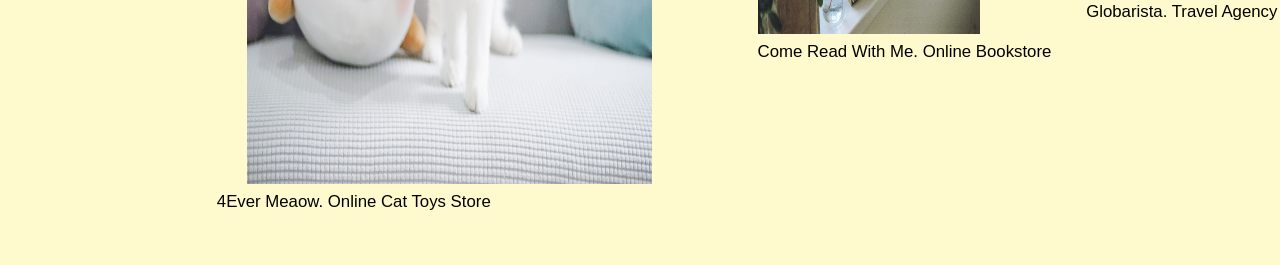
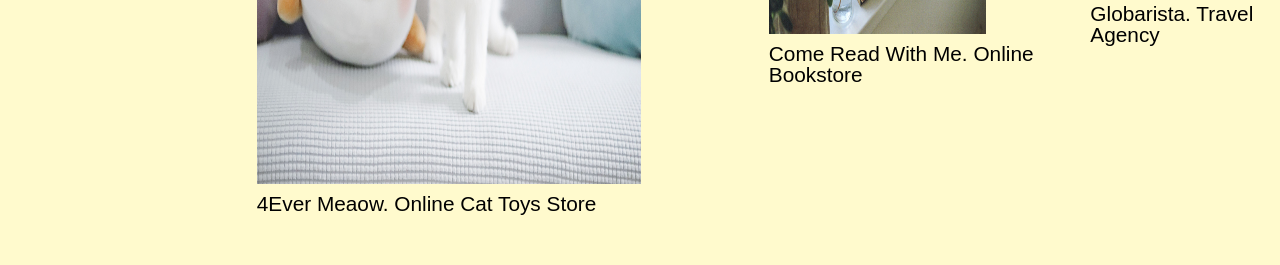
Before and after one commit to sasimapatterson/simple-portfolio, a plain HTML site: page index.html in a window 1280 px wide. Shown: the part 1746-2011 px from the top of the page. Drawn offline with Linux system fonts and the light colour scheme.

Commit message:
completed projects section, will come back to style later

```diff
--- a/assets/css/style.css
+++ b/assets/css/style.css
@@ -198,16 +198,17 @@ h1 {
         font-size: 2.8rem;
         align-self: center;
         margin-left: 40px;
+        margin-right: 40px;
 
     }
 
     .projects p {
-
+        font-size: 1.3rem;
     }
 
     .project-showcase img {
         margin-top: 80px;
-        margin-left: 30px;
+        /*margin-left: 30px;*/
         width: 75%;
         height: 600px;
     }
```
